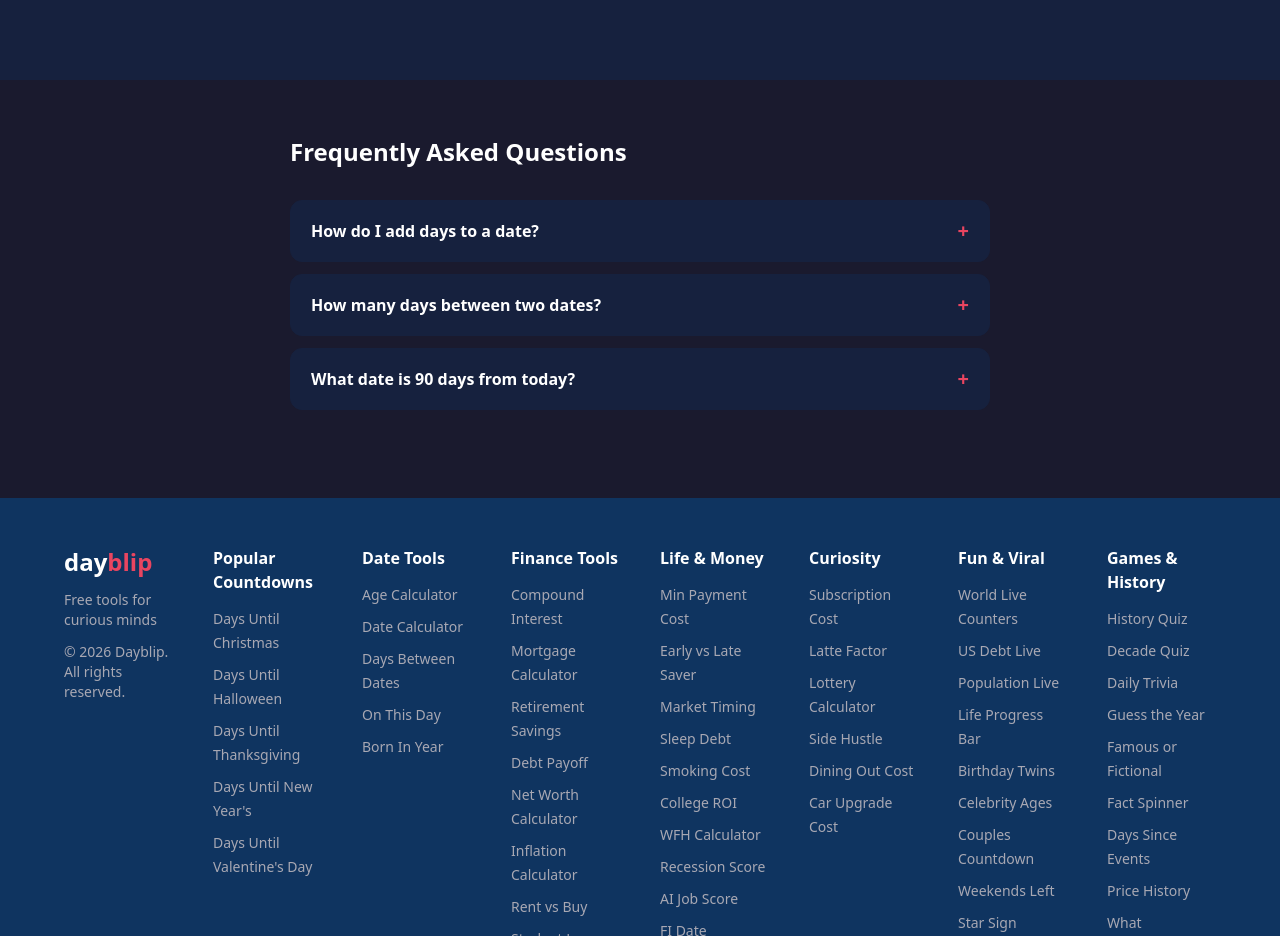
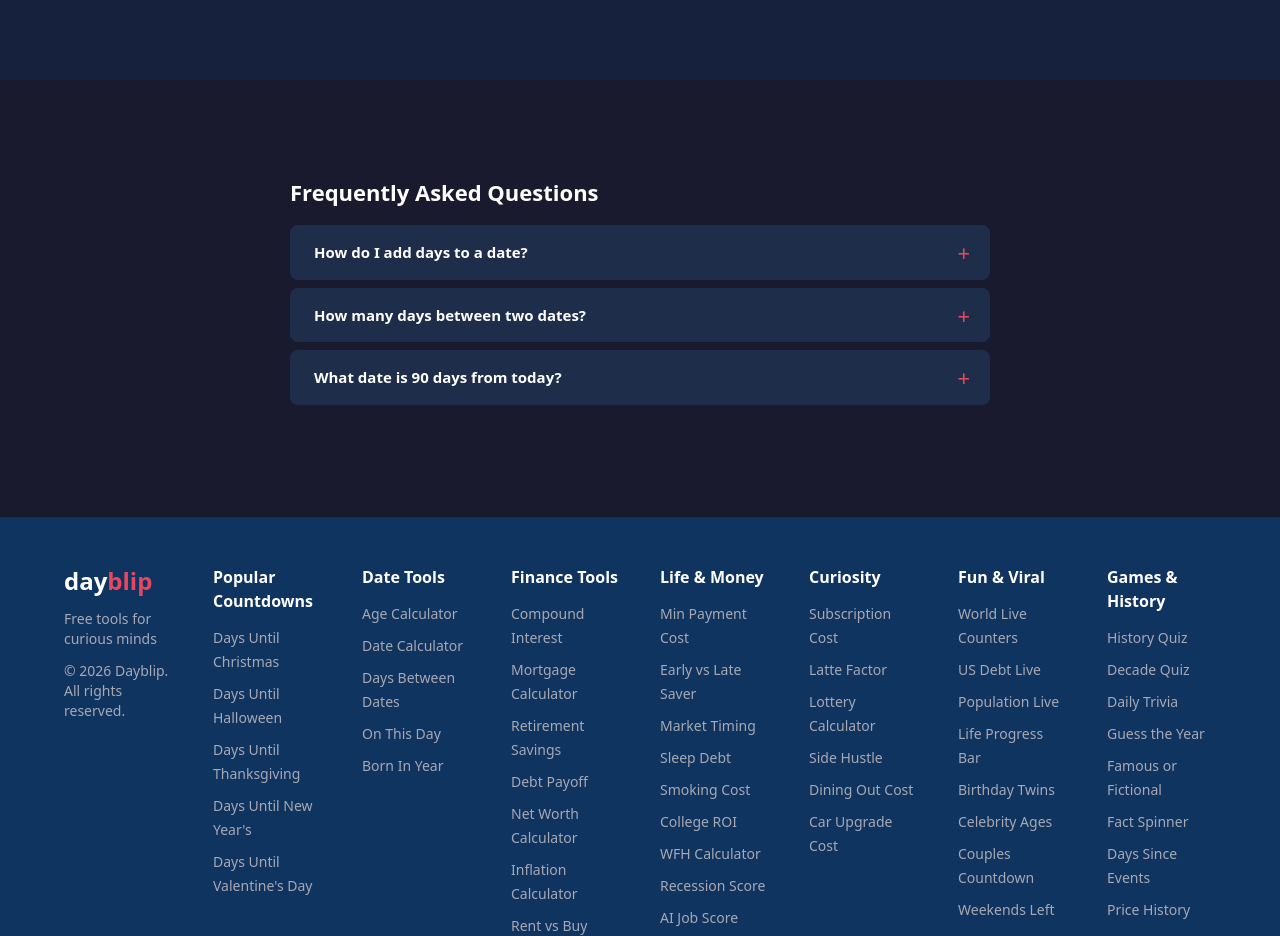
Before and after one commit to pierre2000it-max/dayblip, a Next.js app: page /date-calculator in a window 1280 px wide. Shown: the part 780-1716 px from the top of the page. Built offline with nearby package versions, Linux system fonts and the light colour scheme.

Commit message:
Migrate final 7 pages to FAQAccordion — generation-quiz, financial-life-score, age-calculator, days-between, decade-quiz, daily-trivia, date-calculator — FAQ migration complete across all pages

```diff
--- a/src/app/age-calculator/AgeCalculatorTool.tsx
+++ b/src/app/age-calculator/AgeCalculatorTool.tsx
@@ -4,6 +4,7 @@ import { useState, useEffect } from "react";
 import AdUnit from "@/components/AdUnit";
 import ShareButtons from "@/components/ShareButtons"
 import RelatedTools from "@/components/RelatedTools";
+import FAQAccordion from "@/components/FAQAccordion";
 
 // ── Constants ─────────────────────────────────────────────────────────────────
 
@@ -295,19 +296,7 @@ export default function AgeCalculatorTool() {
       {/* ── FAQ ────────────────────────────────────────────────────── */}
       <section className="bg-[#1a1a2e] px-6 py-14">
         <div className="mx-auto max-w-[700px]">
-          <h2 className="mb-8 text-2xl font-bold text-white">Frequently Asked Questions</h2>
-          <div className="space-y-3">
-            {FAQS.map(faq => (
-              <details key={faq.q}
-                className="group rounded-xl border border-[#16213e] bg-[#16213e] open:border-[#e94560]/40">
-                <summary className="flex cursor-pointer list-none items-center justify-between gap-4 px-5 py-4 font-semibold text-white">
-                  <span>{faq.q}</span>
-                  <span className="shrink-0 text-xl text-[#e94560] transition-transform duration-200 group-open:rotate-45">+</span>
-                </summary>
-                <p className="px-5 pb-5 pt-1 leading-relaxed text-[#a8a8b3]">{faq.a}</p>
-              </details>
-            ))}
-          </div>
+          <FAQAccordion items={FAQS.map(faq => ({ question: faq.q, answer: faq.a }))} />
           {/* Ad — below FAQ */}
           <AdUnit slot="1234567890" format="leaderboard" />
         </div>
--- a/src/app/date-calculator/DateCalculatorTool.tsx
+++ b/src/app/date-calculator/DateCalculatorTool.tsx
@@ -2,6 +2,7 @@
 
 import { useState } from "react";
 import AdUnit from "@/components/AdUnit";
+import FAQAccordion from "@/components/FAQAccordion";
 
 // ── Constants ─────────────────────────────────────────────────────────────────
 
@@ -284,19 +285,7 @@ export default function DateCalculatorTool() {
       {/* ── FAQ ────────────────────────────────────────────────────── */}
       <section className="bg-[#1a1a2e] px-6 py-14">
         <div className="mx-auto max-w-[700px]">
-          <h2 className="mb-8 text-2xl font-bold text-white">Frequently Asked Questions</h2>
-          <div className="space-y-3">
-            {FAQS.map(faq => (
-              <details key={faq.q}
-                className="group rounded-xl border border-[#16213e] bg-[#16213e] open:border-[#e94560]/40">
-                <summary className="flex cursor-pointer list-none items-center justify-between gap-4 px-5 py-4 font-semibold text-white">
-                  <span>{faq.q}</span>
-                  <span className="shrink-0 text-xl text-[#e94560] transition-transform duration-200 group-open:rotate-45">+</span>
-                </summary>
-                <p className="px-5 pb-5 pt-1 leading-relaxed text-[#a8a8b3]">{faq.a}</p>
-              </details>
-            ))}
-          </div>
+          <FAQAccordion items={FAQS.map(faq => ({ question: faq.q, answer: faq.a }))} />
           {/* Ad — below FAQ */}
           <AdUnit slot="1234567890" format="leaderboard" />
         </div>
--- a/src/app/days-between/DaysBetweenTool.tsx
+++ b/src/app/days-between/DaysBetweenTool.tsx
@@ -3,6 +3,7 @@
 import { useState } from "react";
 import Link from "next/link";
 import AdUnit from "@/components/AdUnit";
+import FAQAccordion from "@/components/FAQAccordion";
 
 // ── Constants ─────────────────────────────────────────────────────────────────
 
@@ -243,19 +244,7 @@ export default function DaysBetweenTool() {
       {/* ── FAQ ────────────────────────────────────────────────────── */}
       <section className="bg-[#16213e] px-6 py-14">
         <div className="mx-auto max-w-[700px]">
-          <h2 className="mb-8 text-2xl font-bold text-white">Frequently Asked Questions</h2>
-          <div className="space-y-3">
-            {FAQS.map(faq => (
-              <details key={faq.q}
-                className="group rounded-xl border border-[#1a1a2e] bg-[#1a1a2e] open:border-[#e94560]/40">
-                <summary className="flex cursor-pointer list-none items-center justify-between gap-4 px-5 py-4 font-semibold text-white">
-                  <span>{faq.q}</span>
-                  <span className="shrink-0 text-xl text-[#e94560] transition-transform duration-200 group-open:rotate-45">+</span>
-                </summary>
-                <p className="px-5 pb-5 pt-1 leading-relaxed text-[#a8a8b3]">{faq.a}</p>
-              </details>
-            ))}
-          </div>
+          <FAQAccordion items={FAQS.map(faq => ({ question: faq.q, answer: faq.a }))} />
           {/* Ad — below FAQ */}
           <AdUnit slot="1234567890" format="leaderboard" />
         </div>
```
